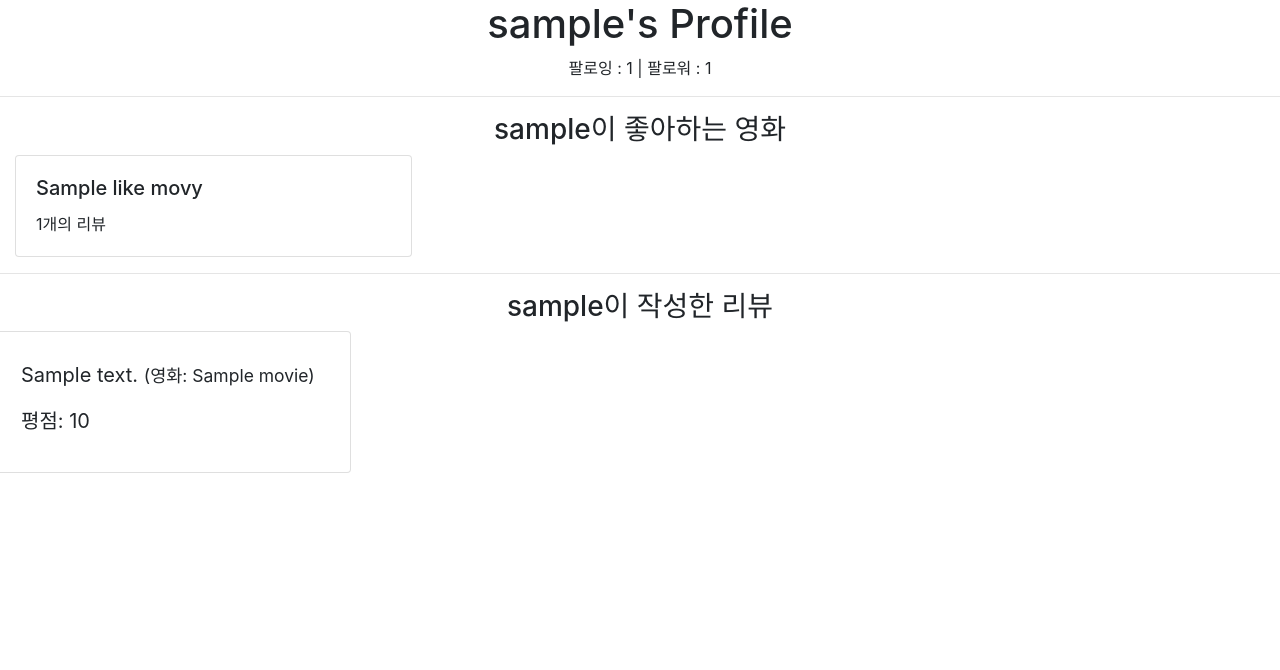
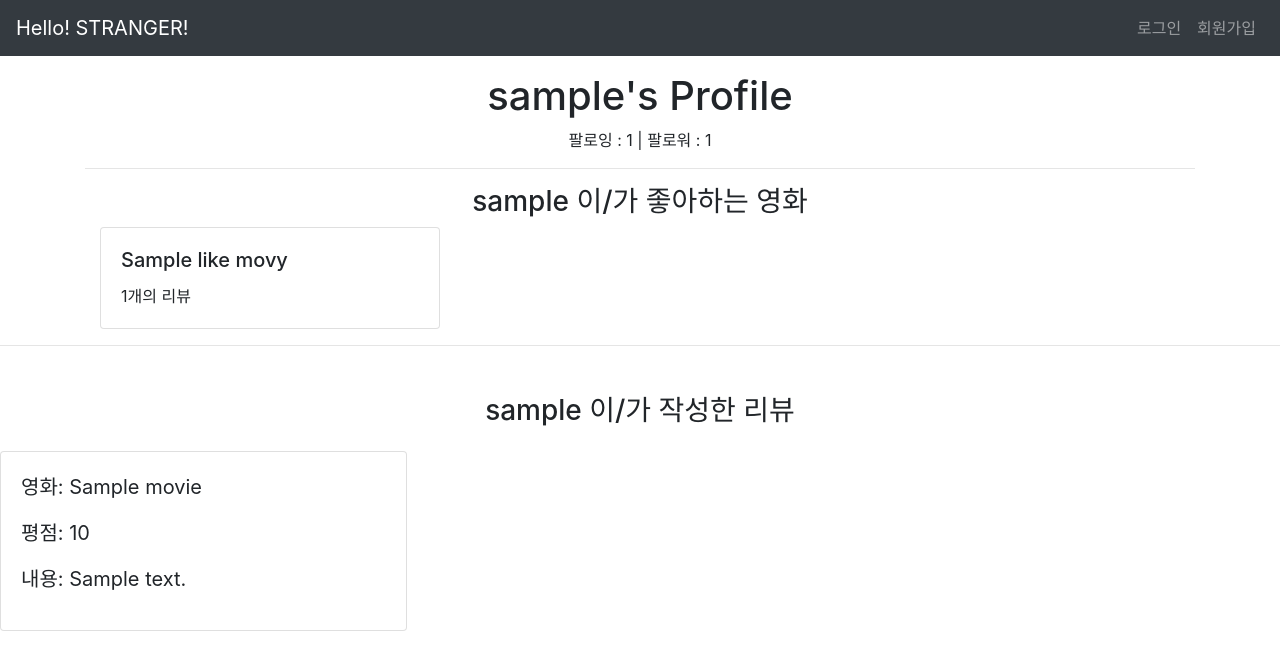
Before and after one commit to supervii/project_10, a Django app: template accounts/templates/accounts/profile.html in a window 1280 px wide. Shown: the top 670 px of the page. Run offline with Django 3.2, Linux system fonts and the light colour scheme; the template is opened without the code that fills it: most values are stand-ins (such as "Sample title", 1, 10 or a date in 2020); some libraries are stand-ins or nearby versions.

Commit message:
2019-11-21 | adding navbar

```diff
--- a/accounts/templates/accounts/login.html
+++ b/accounts/templates/accounts/login.html
@@ -1,6 +1,5 @@
 {% extends 'movies/base.html' %}
 {% load bootstrap4 %}
-{% load socialaccount %}
 
 {% block content %}
 <h1>Log in </h1>
@@ -9,5 +8,4 @@
 {% bootstrap_form form layout="horizontal"%}
   {% buttons submit="로그인" reset="Cancel" %}{% endbuttons %}
 </form>
-<a class="btn btn-warning" href="{% provider_login_url "kakao" %}">KakaoTalk</a>
 {% endblock  %}
--- a/accounts/templates/accounts/profile.html
+++ b/accounts/templates/accounts/profile.html
@@ -9,7 +9,7 @@
 {% endwith %}
 <hr>
 
-<h3 class="text-center">{{ persons.username }}이 좋아하는 영화</h3>
+<h3 class="text-center">{{ persons.username }} 이/가 좋아하는 영화</h3>
 {% with movies=persons.like_movies.all %}
 <div class="col-4 my-2">
   {% for movie in movies %}
@@ -19,25 +19,33 @@
       <p class="card-text">{{ movie.review_set.all|length }}개의 리뷰</p>
     </div>
   </div>
+  {% endfor %}
 
-  {% endfor %}
   {% endwith %}
 
 </div>
 </div>
 <hr>
-<h3 class="text-center">{{ persons.username }}이 작성한 리뷰</h3>
+  <h3 class="text-center mt-5 mb-3">{{ persons.username }} 이/가 작성한 리뷰</h3>
   <div class="row">
-  {% with persons.review_set.all as reviews  %}
+    {% with reviews=persons.review_set.all %}
       {% for review in reviews %}
-  <div class="card">
+        <div class="col-4 my-2">
+          <div class="card mb-3">
             <div class="card-body">
-      <div class="col-12 my-2">
               <blockquote class="blockquote mb-0">
-          <p>{{ review.content }} <small>(영화: {{ review.movie.title }})</small></p>
+                <p>영화: {{ review.movie.title }}</p>
                 <p>평점: {{ review.score }}</p>
-
+                <p>내용: {{ review.content }}</p>
               </blockquote>
+            </div>
+          </div>
+        </div>
+      {% empty %}
+        <div class="col-4 my-2">
+          <div class="card mb-3">
+            <div class="card-body">
+              <p class="card-text"><b>{{ persons.username }} 이/가 작성한 리뷰가 없습니다.</b></p>
             </div>
           </div>
         </div>
--- /dev/null
+++ b/movies/templates/movies/_nav.html
@@ -0,0 +1,41 @@
+<nav class="navbar navbar-expand-lg navbar-dark bg-dark mb-3">
+  {% if user.is_authenticated %}
+  <!-- request.user.is_authenticated 의 축약; 둘 다 같은 것 -->
+  <a class="navbar-brand" href="{% url 'movies:index' %}">
+    Hello! {{ user.username }}
+  </a>
+  <button class="navbar-toggler" type="button" data-toggle="collapse" data-target="#navbarNav" aria-controls="navbarNav"
+    aria-expanded="false" aria-label="Toggle navigation">
+    <span class="navbar-toggler-icon"></span>
+  </button>
+  <div class="collapse navbar-collapse justify-content-end" id="navbarNav">
+    <ul class="navbar-nav">
+      <li class="nav-item">
+        <a class="nav-link" href="{% url 'accounts:profile' user.pk %}">내 프로필</a>
+      </li>
+      <li class="nav-item">
+        <a class="nav-link" href="{% url 'accounts:logout' %}">로그아웃</a>
+      </li>
+    </ul>
+  </div>
+
+{% else %}
+  <a class="navbar-brand" href="{% url 'movies:index' %}">
+    Hello! STRANGER!
+  </a>
+  <button class="navbar-toggler" type="button" data-toggle="collapse" data-target="#navbarNav" aria-controls="navbarNav"
+    aria-expanded="false" aria-label="Toggle navigation">
+    <span class="navbar-toggler-icon"></span>
+  </button>
+  <div class="collapse navbar-collapse justify-content-end" id="navbarNav">
+    <ul class="navbar-nav">
+      <li class="nav-item">
+        <a class="nav-link" href="{% url 'accounts:login' %}">로그인</a>
+      </li>
+      <li class="nav-item">
+        <a class="nav-link" href="{% url 'accounts:signup' %}">회원가입</a>
+      </li>
+    </ul>
+  </div>
+{% endif %}
+</nav>
--- a/movies/templates/movies/base.html
+++ b/movies/templates/movies/base.html
@@ -11,8 +11,13 @@
   {% bootstrap_css %}
 </head>
 <body>
-  {% block content %}
-  {% endblock  %}
+  {% include 'movies/_nav.html' %}
+
+  <div class="container">
+    {% block content %}
+    {% endblock %}
+  </div>
+
   {% bootstrap_javascript jquery='full' %}
 </body>
 </html>
```
Lines whose indentation alone changed are shown as unchanged.
